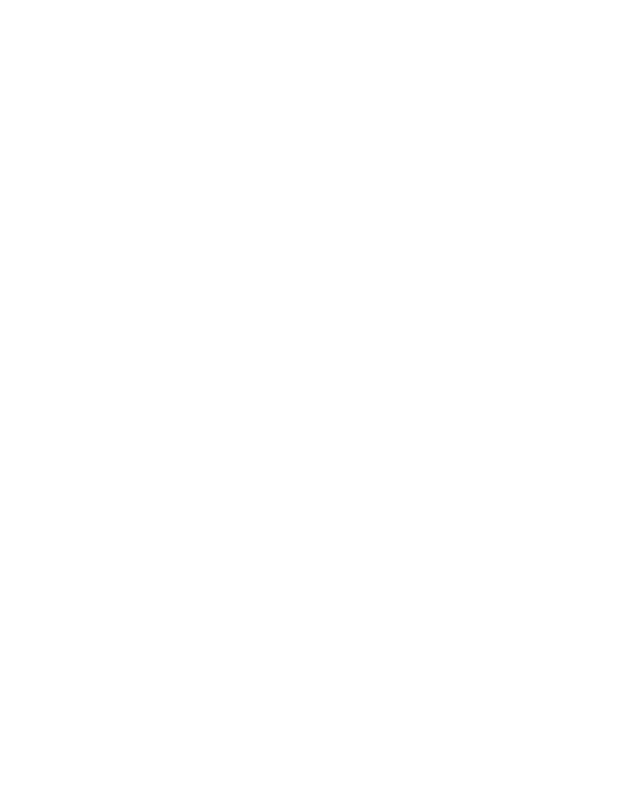
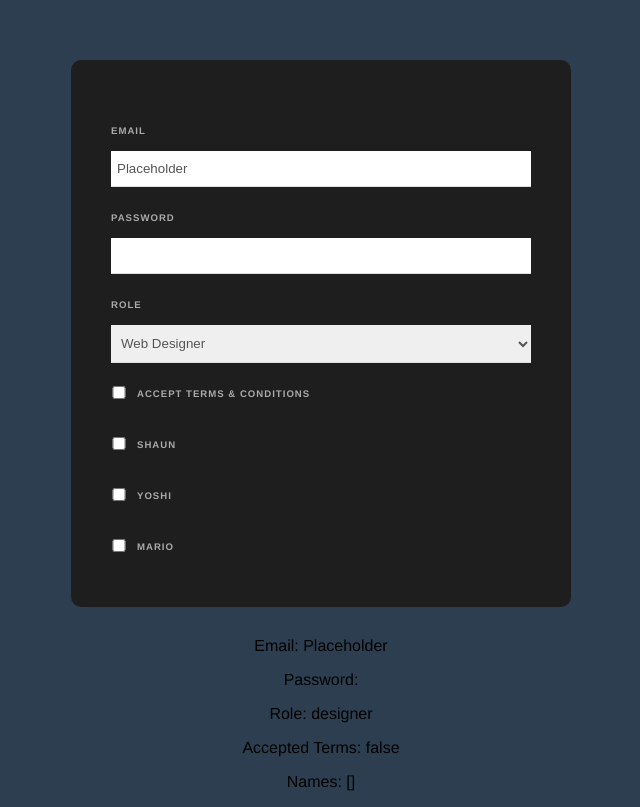
Before and after one commit to Elmanzalawy/vue-3-tutorial, a Vue app: page / in a window 1280 px wide. Shown: the whole page, without its empty margins (319-959 px from the left). Built offline with nearby package versions, Linux system fonts and the light colour scheme.

Commit message:
2-way data binding

```diff
--- a/src/App.vue
+++ b/src/App.vue
@@ -1,7 +1,9 @@
 <template>
+<SignupForm/>
 </template>
 
 <script>
+import SignupForm from './components/SignupForm.vue'
 export default {
   name: 'App',
   data(){
@@ -13,17 +15,20 @@
 
   },
   components: {
+    SignupForm
   }
 }
 </script>
 
 <style>
-#app, {
+body{
+  background: #2c3e50;
+}
+#app {
   font-family: Avenir, Helvetica, Arial, sans-serif;
   -webkit-font-smoothing: antialiased;
   -moz-osx-font-smoothing: grayscale;
   text-align: center;
-  color: #2c3e50;
   margin-top: 60px;
 }
 h1{
--- /dev/null
+++ b/src/components/SignupForm.vue
@@ -0,0 +1,91 @@
+<template>
+  <form>
+    <label>Email</label>
+    <input type="email" v-model="email" required />
+
+    <label>Password</label>
+    <input type="password" v-model="password" required />
+
+    <label>Role</label>
+    <select v-model="role">
+      <option value="developer">Web Developer</option>
+      <option value="designer">Web Designer</option>
+    </select>
+
+    <div class="terms">
+      <input type="checkbox" v-model="acceptTerms" required>
+      <label for="">Accept terms &amp; conditions</label>
+    </div>
+
+    <div>
+      <input type="checkbox" value="Shaun" v-model="names">
+      <label>Shaun</label>
+    </div>
+    <div>
+      <input type="checkbox" value="Yoshi" v-model="names">
+      <label>Yoshi</label>
+    </div>
+    <div>
+      <input type="checkbox" value="Mario" v-model="names">
+      <label>Mario</label>
+    </div>
+  </form>
+
+  <p>Email: {{email}}</p>
+  <p>Password: {{password}}</p>
+  <p>Role: {{role}}</p>
+  <p>Accepted Terms: {{acceptTerms}}</p>
+  <p>Names: {{names}}</p>
+</template>
+
+<script>
+export default {
+  data() {
+    return {
+      email: "Placeholder",
+      password: "",
+      role: "designer",
+      acceptTerms: false,
+      names: [],
+    };
+  },
+};
+</script>
+
+<style>
+form {
+  max-width: 420px;
+  margin: 30px auto;
+  background: #1e1e1e;
+  text-align: left;
+  padding: 40px;
+  border-radius: 10px;
+}
+label {
+  color: #aaa;
+  display: inline-block;
+  margin: 25px 0 15px;
+  font-size: 0.6em;
+  text-transform: uppercase;
+  letter-spacing: 1px;
+  font-weight: bold;
+}
+input, select {
+  display: block;
+  padding: 10px 6px;
+  width: 100%;
+  box-sizing: border-box;
+  border: none;
+  border-bottom: 1px solid #ddd;
+  color: #555;
+}
+
+input[type="checkbox"]{
+  display: inline-block;
+  width: 16px;
+  margin: 0 10px 0 0;
+  position: relative;
+  top: 2px;
+}
+
+</style>
```
